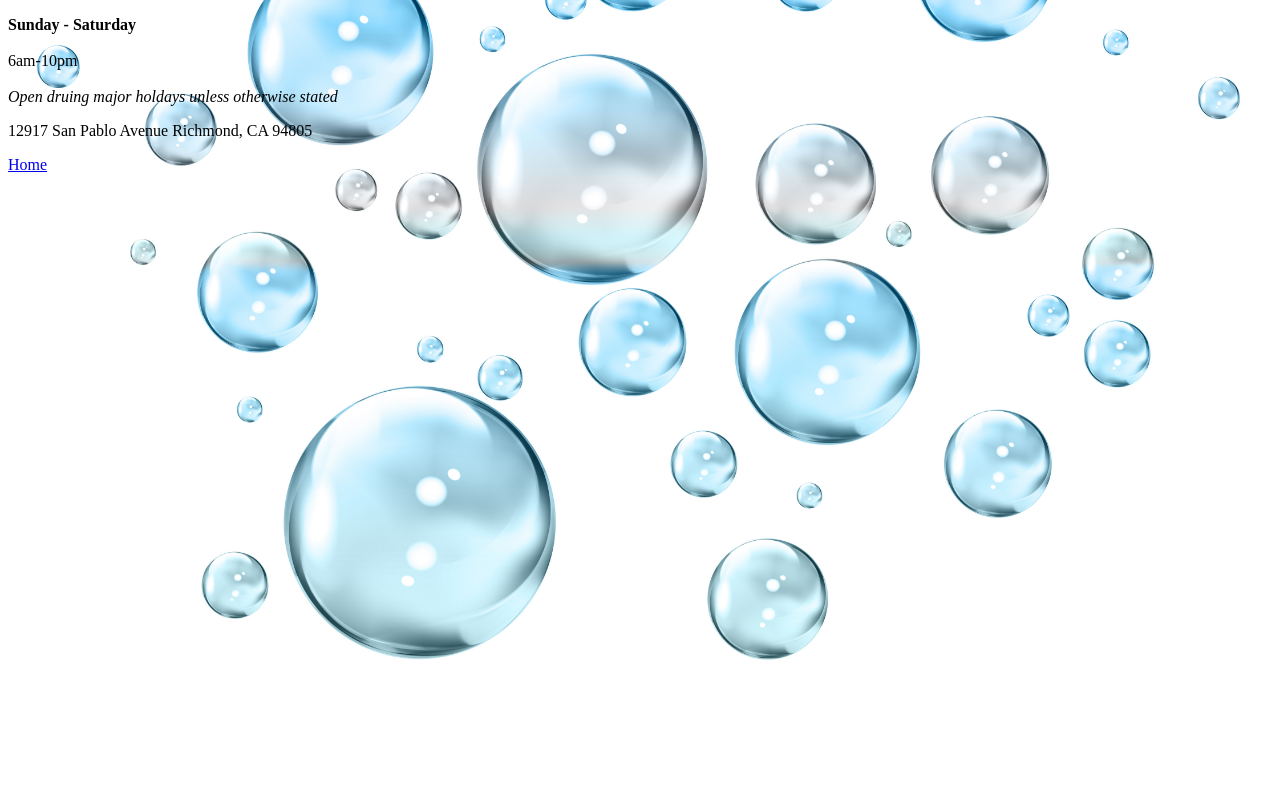
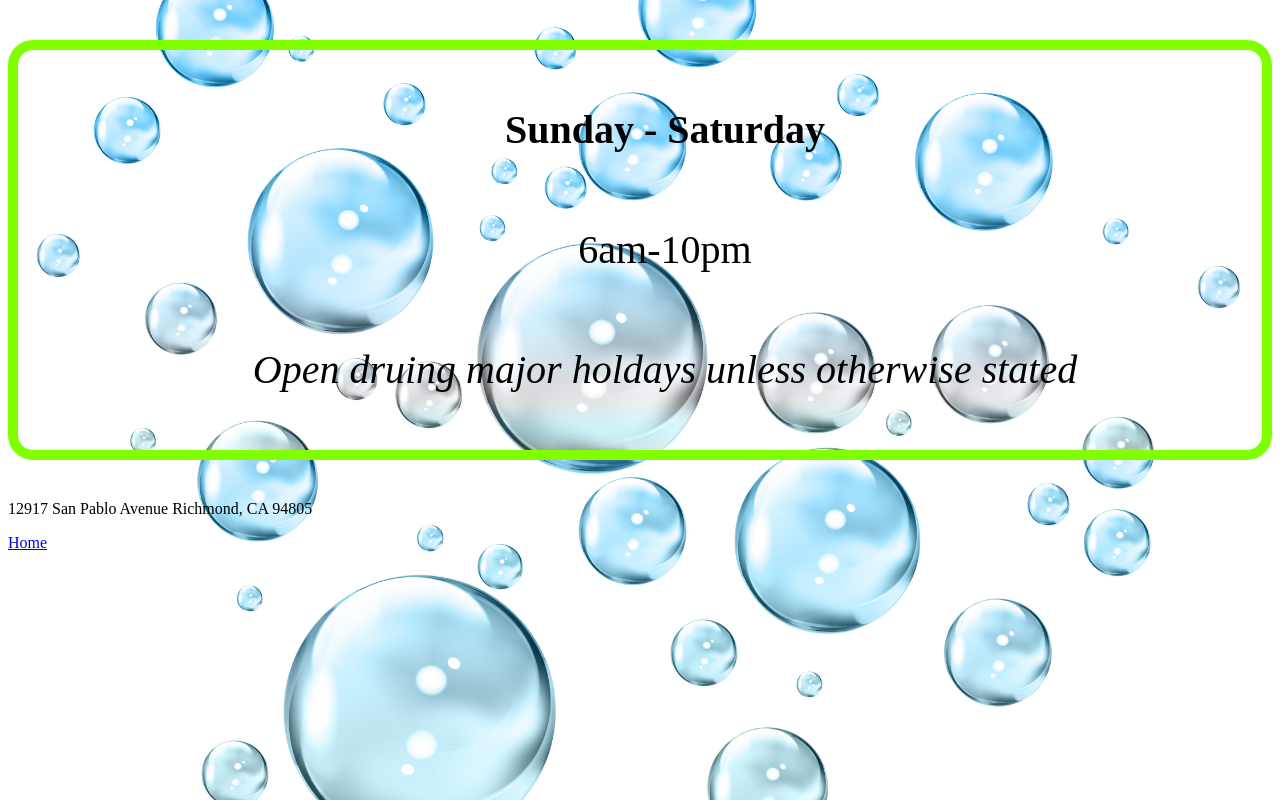
Before and after one commit to techao/2.5-Solo, a plain HTML site: page info.html in a window 1280 px wide. Drawn offline with Linux system fonts and the light colour scheme.

Commit message:
Add Style to Hours Info

```diff
--- a/info.html
+++ b/info.html
@@ -7,13 +7,13 @@
 
 <body>
 <div class="container">
-	<div id="hours">
-		<p>
+
+		<p id="hours">
 		<strong>Sunday - Saturday</strong> <br>
 			<br>6am-10pm<br> <br>
 	<em>Open druing major holdays unless otherwise stated</em>
 		</p>
-	</div>
+
 
 <div id="address">
 	<p >
--- a/styles.css
+++ b/styles.css
@@ -44,12 +44,26 @@ nav ul {
 	text-align: center; /*centers the text*/
 }
 
-/*V--Info.html page i.e Hours and Location--V*/
+/*V--Info.html page i.e Hours and Location--V*
+di
+*/
 
-#info {
-	display: block;
-	font: bold 12px/30px Georgia, sans-serif;
+#hours {
+	text-align: center;
+    border: 10px solid #7FFF00;
+    border-radius: 25px;
+    line-height: 1.5;
+    vertical-align: middle;
+    padding-top: 50px;
+    padding-right: 30px;
+    padding-bottom: 50px;
+    padding-left: 80px;
+    font-size: 40px;
+    font-style: arial, sans-serif;
 }
+
+}
+
 
 /*V--FAQ---V*/
 .services {
```
